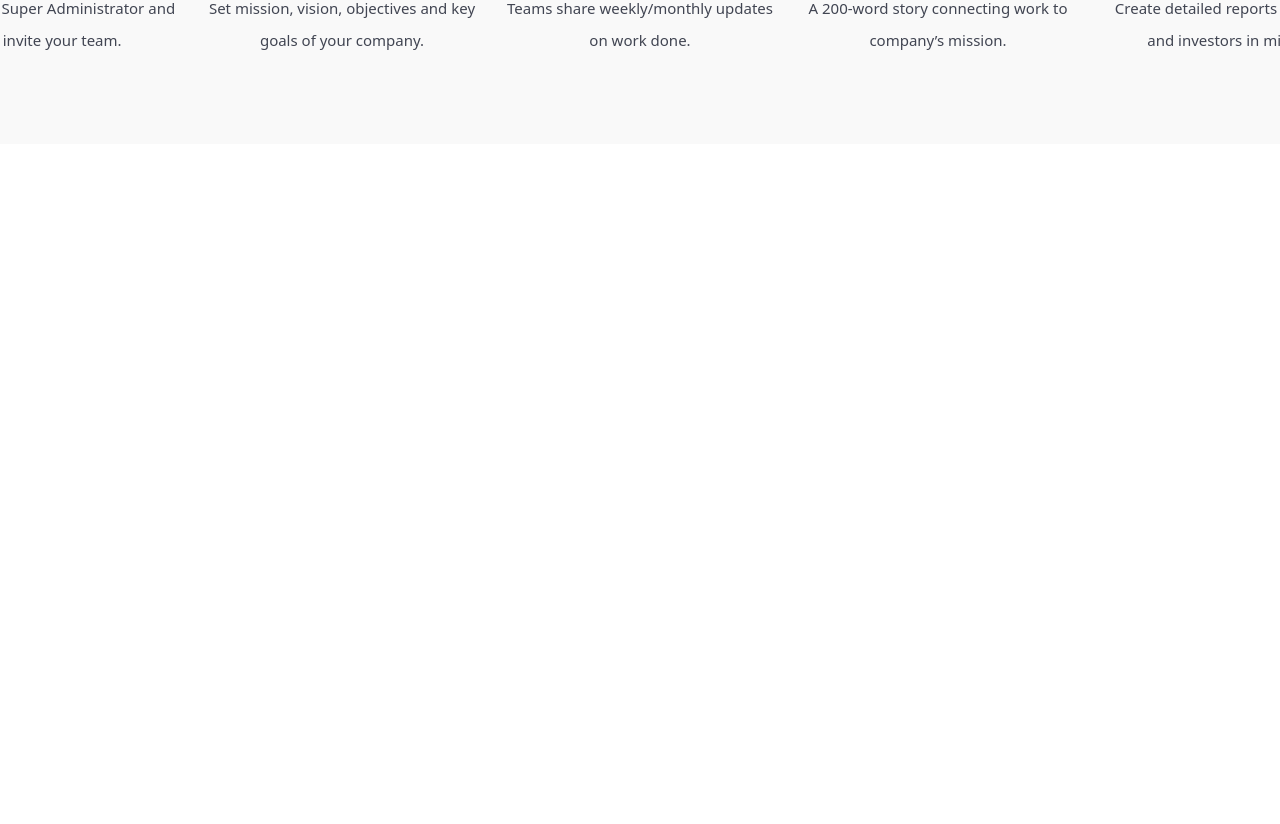
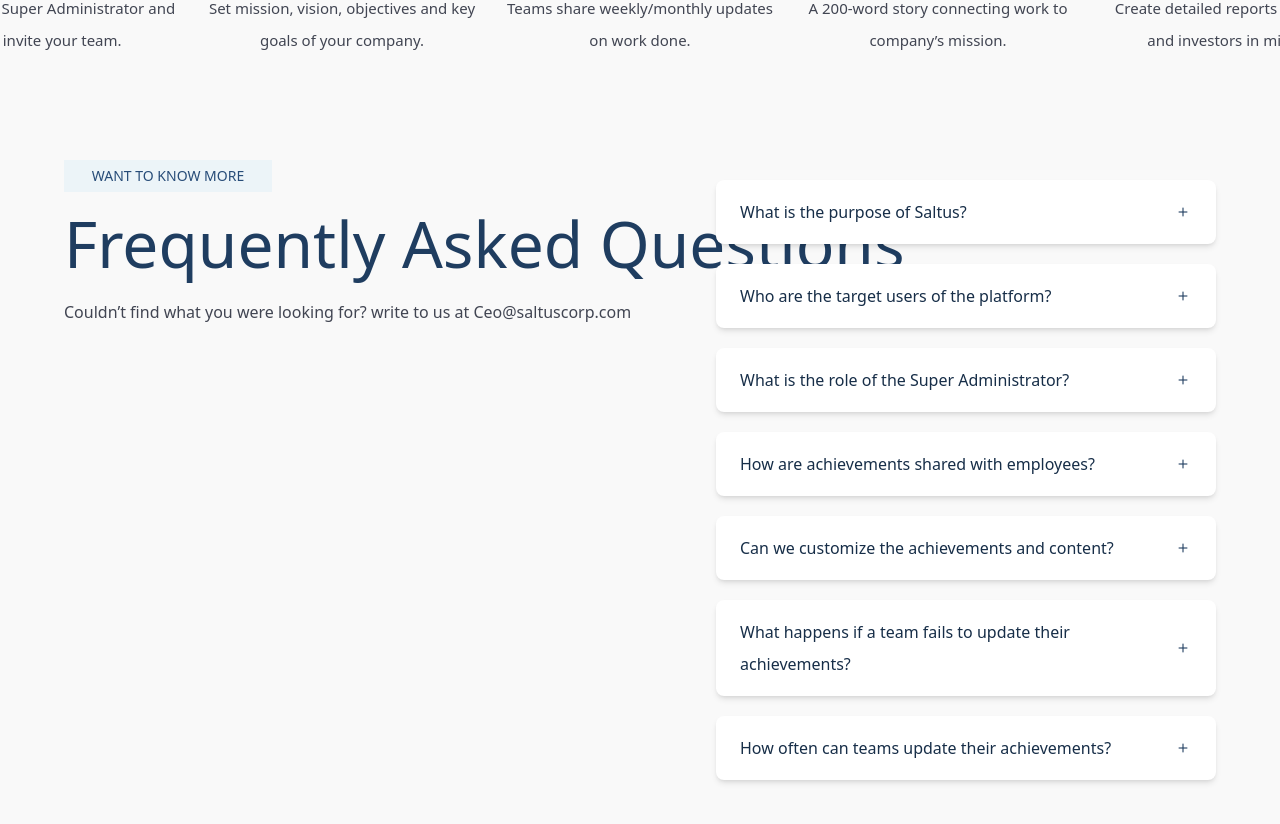
Before and after one commit to GideonJulian/Saltus, a React (Vite) app in the folder saltus/: page / in a window 1280 px wide. Shown: the part 2360-3184 px from the top of the page. Before the commit the page ends 2544 px from the top, so only its background shows below. Built offline with nearby package versions, Linux system fonts and the light colour scheme.

Commit message:
Faq Added

```diff
--- a/saltus/src/App.jsx
+++ b/saltus/src/App.jsx
@@ -1,13 +1,20 @@
 import React from "react";
 import { createBrowserRouter, RouterProvider } from "react-router-dom";
 import Home from "./pages/Home";
+import Layouts from "./Layouts/Layouts";
 const App = () => {
   const route = createBrowserRouter([
     {
       path: "/",
-      element: <Home />,
+      element: <Layouts />,
+      children: [
+        {
+          index: true,
+          element: <Home />,
+        },
+      ],
     },
   ]);
   return <RouterProvider router={route} />;
 };
-export default App
+export default App;
--- /dev/null
+++ b/saltus/src/Components/Faq.jsx
@@ -0,0 +1,71 @@
+import React from "react";
+import FaqData from "../utils/FaqData";
+import { useState } from "react";
+const Faq = () => {
+  const [openFaq, setOpenFaq] = useState(null);
+
+  const handleOpenFaq = (index) => {
+    setOpenFaq(openFaq === index ? null : index);
+  };
+
+  return (
+    <div className="p-1 md:p-10 flex justify-normal md:justify-between md:flex-row flex-col ">
+      <div className="">
+        <div className="bg-[#ECF4F8] text-center px-4 w-52 py-0 text-[#274C78] font-[500] text-[14px]">
+        WANT TO KNOW MORE
+        </div>
+        <div className="text-center md:text-nowrap">
+          <h1 className="font-[500] text-center   text-[30px] md:text-[64px] font-sans text-[#1F3D60] mt-5 md:w-[530px] leading-none lmd:eading-tight">
+            Frequently Asked Questions
+          </h1>
+          <p className="text-[#414552] text-[16px] font-normal mt-5">
+            Couldn’t find what you were looking for? write to us at
+            Ceo@saltuscorp.com
+          </p>
+        </div>
+      </div>
+      <div className="md:m-0 m-auto">
+        {FaqData.map((item, index) => (
+          <div
+            key={index}
+            className="w-full max-w-[500px] bg-white rounded-lg shadow-md mt-5 px-6 py-4 transition-all duration-300"
+          >
+            {/* Question Row */}
+            <div
+              className="flex justify-between items-center cursor-pointer"
+              onClick={() => handleOpenFaq(index)}
+              aria-expanded={openFaq === index}
+            >
+              <h3 className="font-medium text-[16px] text-[#172E48]">
+                {item.title}
+              </h3>
+              <i
+                className={`bi ${
+                  openFaq === index ? "bi-dash" : "bi-plus"
+                } text-lg`}
+              ></i>
+            </div>
+
+            {/* Answer Section (Animated) */}
+            <div
+              className={`overflow-hidden transition-max-height duration-300 ${
+                openFaq === index ? "max-h-[500px] mt-3" : "max-h-0"
+              }`}
+            >
+              <p className="text-[15px] text-[#7F8695] font-normal">
+                {item.answer}
+              </p>
+              {item.answer2 && (
+                <p className="text-[15px] text-[#7F8695] font-normal mt-3">
+                  {item.answer2}
+                </p>
+              )}
+            </div>
+          </div>
+        ))}
+      </div>
+    </div>
+  );
+};
+
+export default Faq;
--- /dev/null
+++ b/saltus/src/Components/Footer.jsx
@@ -0,0 +1,9 @@
+import React from 'react'
+
+const Footer = () => {
+  return (
+    <div className='w-full p-6 '>Footer</div>
+  )
+}
+
+export default Footer
--- a/saltus/src/Components/Hero.jsx
+++ b/saltus/src/Components/Hero.jsx
@@ -1,8 +1,5 @@
 import React from "react";
-import grp1 from "../assets/images/grp1.png";
-import grp2 from "../assets/images/grp2.png";
-import grp3 from "../assets/images/grp3.png";
-import grp4 from "../assets/images/grp4.png";
+
 import HeroImg from "./HeroImg";
 const Hero = () => {
   return (
--- /dev/null
+++ b/saltus/src/Layouts/Layouts.jsx
@@ -0,0 +1,11 @@
+import React from 'react'
+import { Outlet } from 'react-router-dom'
+const Layouts = () => {
+  return (
+    <div>
+        <Outlet />
+    </div>
+  )
+}
+
+export default Layouts
--- a/saltus/src/pages/Home.jsx
+++ b/saltus/src/pages/Home.jsx
@@ -3,12 +3,9 @@
 import DropMenu from "../Components/DropMenu";
 import Hero from "../Components/Hero";
 import WhyUs from "../Components/WhyUs";
-import Number1 from "../assets/icons/Number1.png";
-import Number2 from "../assets/icons/Number2.png";
-import Number3 from "../assets/icons/Number3.png";
-import Number4 from "../assets/icons/Number4.png";
-import Number5 from "../assets/icons/Number5.png";
+
 import HowItWorks from "../Components/HowItWorks";
+import Faq from "../Components/Faq";
 const Home = () => {
   const [dropMenuState, setDropMenuSTate] = useState(false);
   const handleOpenDropMenu = () => {
@@ -33,6 +30,9 @@
         <div>
           <HowItWorks />
         </div>
+        <div>
+          <Faq />
+        </div>
       </div>
       <div>
         {dropMenuState && (
--- /dev/null
+++ b/saltus/src/utils/FaqData.js
@@ -0,0 +1,63 @@
+const FaqData = [
+  {
+    title: "What is the purpose of Saltus? ",
+    answer:
+      "Saltus helps companies create internal alignment within their organizations. With Saltus, companies can collate tasks across multiple units, measure their alignment with corporate objectives, and create short 200 word stories for all staff detailing how their work contributes to corporate objectives and their companies mission.  ",
+    answer2:
+      "Saltus also helps leadership teams improve visibility across their organizations by creating specialized reports for management and other key stakeholders. ",
+    answer3:
+      "Saltus helps employees stay aligned with corporate objectives, see the value in their work, improve executive visibility across the organization ultimately improving organizational outcomes. ",
+  },
+  {
+    title: "Who are the target users of the platform?  ",
+    answer:
+      "SSaltus is designed for companies of all sizes with multiple teams.  ",
+  },
+  {
+    title: "What is the role of the Super Administrator?   ",
+    answer:
+      "The Super Administrator manages the platform, sets user permissions, establishes content dissemination schedules, and oversees overall team performance.  ",
+  },
+  {
+    title: "How are achievements shared with employees?   ",
+    answer:
+      "Achievements are converted into short, 200-word stories by an AI model and delivered to employees via email at predefined intervals. ",
+  },
+  {
+    title: "Can we customize the achievements and content?    ",
+    answer:
+      "Yes, each team can set custom information packets that define what achievements they will report on. Admins can review, edit, and approve the content before it's sent out. ",
+  },
+  {
+    title: "What happens if a team fails to update their achievements?    ",
+    answer:
+      "The system automatically sends reminders to Admins to remind them.  ",
+  },
+  {
+    title: "How often can teams update their achievements? ",
+    answer:
+      "The Super Administrator can set the frequency—weekly, bi-monthly, or monthly—at which teams provide updates. ",
+  },
+  // {
+  //   title: "Can we control who receives the updates?",
+  //   answer:
+  //     "Yes, we can either send updates to all employees or to specific email groups",
+  // },
+  // {
+  //   title: "How does the AI model work? ",
+  //   answer:
+  //     "The AI takes team-submitted achievements and converts them into a concise 200-word story. Admins can review and prompt changes if needed before distribution.",
+  // },
+  // {
+  //   title: "Is it possible to generate reports on the platform? ",
+  //   answer:
+  //     "Yes, Super administrators and leadership can generate performance reports to manually study business performance over time.",
+  // },
+  // {
+  //   title: "Can the platform be used for future business advising? ",
+  //   answer:
+  //     "Yes, future versions of the platform MVP will enable the AI model to act as a personal business advisor, offering strategic insights based on team achievements.",
+  // },
+];
+
+export default FaqData;
```
